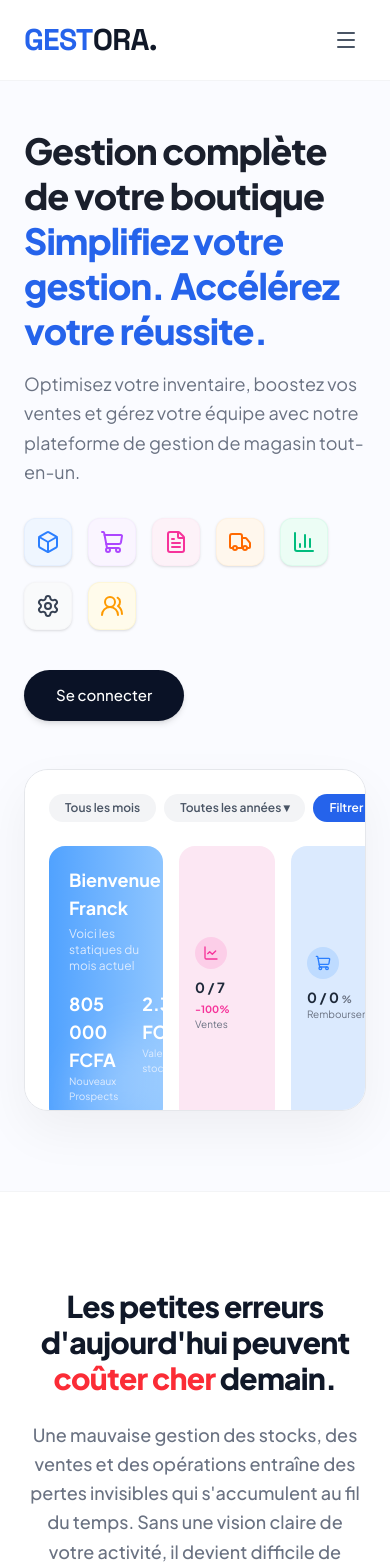
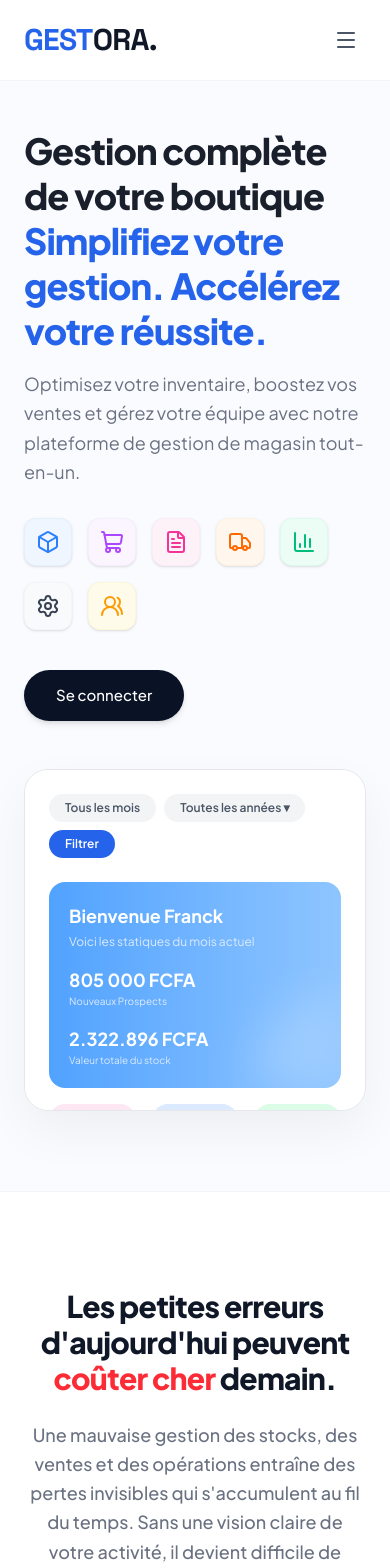
Before and after one commit to senethialy6840-beep/GESTORA, a Next.js app: page / in a window 390 px wide. Shown: the top 1568 px of the page. Built offline with nearby package versions, Linux system fonts and the light colour scheme.

Commit message:
Fix responsiveness of dashboard mockup on landing page

```diff
--- a/app/page.tsx
+++ b/app/page.tsx
@@ -70,21 +70,21 @@
 
                 {/* Background Card */}
                 <div className="absolute inset-0 bg-white dark:bg-[#162032] rounded-3xl shadow-[0_20px_50px_rgba(0,0,0,0.05)] border border-gray-200 dark:border-slate-700/50 p-6 overflow-x-auto scrollbar-hide transition-colors duration-300">
-                   <div className="min-w-[450px]">
+                   <div className="w-full">
 
                    {/* Top filters */}
-                   <div className="flex space-x-2 mb-6">
+                   <div className="flex flex-wrap gap-2 mb-6">
                       <div className="px-4 py-1.5 bg-gray-100 dark:bg-slate-800 rounded-full text-xs font-semibold text-gray-600 dark:text-gray-300">Tous les mois</div>
                       <div className="px-4 py-1.5 bg-gray-100 dark:bg-slate-800 rounded-full text-xs font-semibold text-gray-600 dark:text-gray-300">Toutes les années ▾</div>
                       <div className="px-4 py-1.5 bg-[#2563EB] rounded-full text-xs font-semibold text-white">Filtrer</div>
                    </div>
 
-                   <div className="flex gap-4 mb-6">
+                   <div className="flex flex-col md:flex-row gap-4 mb-6">
                       {/* Main blue card */}
                       <div className="flex-1 bg-gradient-to-r from-blue-400 to-blue-300 rounded-2xl p-5 text-white relative overflow-hidden">
                         <h3 className="font-bold text-lg mb-1">Bienvenue Franck</h3>
                         <p className="text-xs text-blue-100 mb-4">Voici les statiques du mois actuel</p>
-                        <div className="flex space-x-6">
+                        <div className="flex flex-wrap gap-4 sm:gap-6">
                           <div>
                             <p className="font-bold text-lg">805 000 FCFA</p>
                             <p className="text-[10px] text-blue-100">Nouveaux Prospects</p>
@@ -98,29 +98,31 @@
                         <div className="absolute bottom-0 right-0 w-24 h-24 bg-white/20 rounded-tl-full blur-xl"></div>
                       </div>
 
+                      <div className="grid grid-cols-3 md:flex md:flex-row gap-4">
                         {/* Small pink card */}
-                      <div className="w-24 bg-pink-100 dark:bg-pink-900/30 rounded-2xl p-4 flex flex-col justify-center">
+                        <div className="w-full md:w-24 bg-pink-100 dark:bg-pink-900/30 rounded-2xl p-3 sm:p-4 flex flex-col justify-center">
                            <div className="w-8 h-8 rounded-full bg-pink-200 dark:bg-pink-900/60 text-pink-500 dark:text-pink-400 flex items-center justify-center mb-2"><LineChart className="w-4 h-4" /></div>
                            <p className="font-bold text-sm text-gray-800 dark:text-white">0 / 7 <span className="text-[10px] text-pink-500 dark:text-pink-400">-100%</span></p>
-                         <p className="text-[10px] text-gray-500 dark:text-gray-400">Ventes</p>
+                           <p className="text-[8px] sm:text-[10px] text-gray-500 dark:text-gray-400">Ventes</p>
                         </div>
 
                         {/* Small blue card */}
-                      <div className="w-24 bg-blue-100 dark:bg-blue-900/30 rounded-2xl p-4 flex flex-col justify-center">
+                        <div className="w-full md:w-24 bg-blue-100 dark:bg-blue-900/30 rounded-2xl p-3 sm:p-4 flex flex-col justify-center">
                            <div className="w-8 h-8 rounded-full bg-blue-200 dark:bg-blue-900/60 text-blue-500 dark:text-blue-400 flex items-center justify-center mb-2"><ShoppingCart className="w-4 h-4" /></div>
                            <p className="font-bold text-sm text-gray-800 dark:text-white">0 / 0 <span className="text-[10px] text-gray-500 dark:text-gray-400">%</span></p>
-                         <p className="text-[10px] text-gray-500 dark:text-gray-400">Remboursements</p>
+                           <p className="text-[8px] sm:text-[10px] text-gray-500 dark:text-gray-400">Remboursements</p>
                         </div>
 
                         {/* Small green card */}
-                      <div className="w-24 bg-green-100 dark:bg-emerald-900/30 rounded-2xl p-4 flex flex-col justify-center">
+                        <div className="w-full md:w-24 bg-green-100 dark:bg-emerald-900/30 rounded-2xl p-3 sm:p-4 flex flex-col justify-center">
                            <div className="w-8 h-8 rounded-full bg-green-200 dark:bg-emerald-900/60 text-green-500 dark:text-emerald-400 flex items-center justify-center mb-2"><DollarSign className="w-4 h-4" /></div>
                            <p className="font-bold text-sm text-gray-800 dark:text-white">0 FCFA <span className="text-[10px] text-gray-500 dark:text-gray-400">-100%</span></p>
-                         <p className="text-[10px] text-gray-500 dark:text-gray-400">Revenus</p>
+                           <p className="text-[8px] sm:text-[10px] text-gray-500 dark:text-gray-400">Revenus</p>
+                        </div>
                       </div>
                    </div>
 
-                   <div className="flex gap-4">
+                   <div className="flex flex-col sm:flex-row gap-4">
                      {/* Graph card */}
                      <div className="flex-1 bg-white dark:bg-[#162032] border border-gray-200 dark:border-slate-700/50 rounded-2xl p-5 shadow-sm">
                         <h4 className="text-sm font-bold text-gray-800 dark:text-white mb-4">Graphique des ventes</h4>
```
Lines whose indentation alone changed are shown as unchanged.
